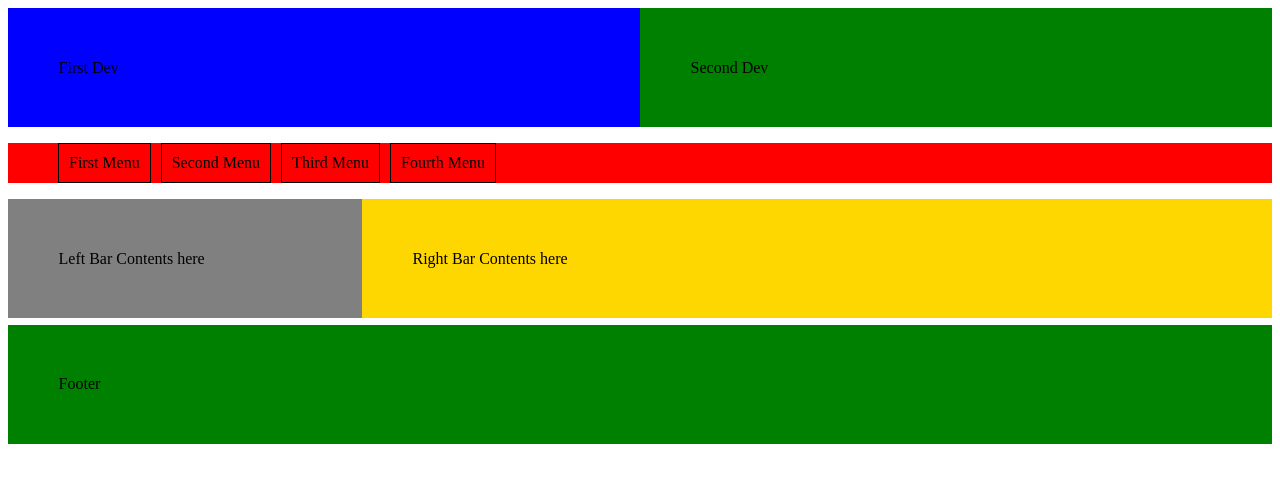
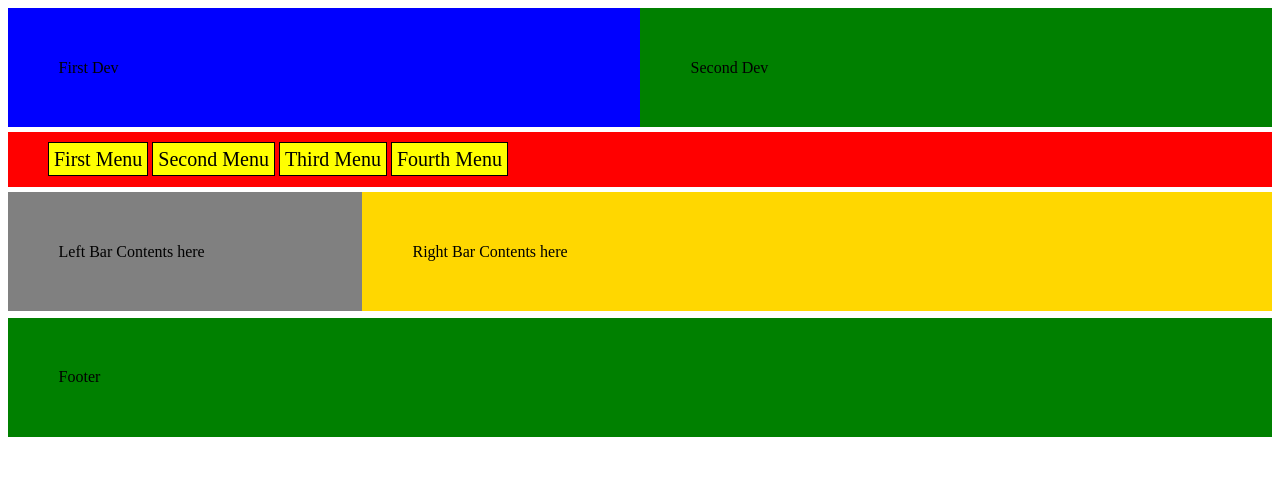
Before and after one commit to Nepali-Sagar/academic-web, a plain HTML site: page html/index.html in a window 1280 px wide. Drawn offline with Linux system fonts and the light colour scheme.

Commit message:
style: update classes and IDs in HTML

```diff
--- a/css/style.css
+++ b/css/style.css
@@ -1,11 +1,12 @@
-header div:first-child {
+/* Header Start */
+.first-dev {
   padding: 4%;
   background-color: blue;
   width: 42%;
   float: left;
 }
 
-header div:nth-child(2) {
+.second-dev {
   padding: 4%;
   background-color: green;
   width: 42%;
@@ -15,40 +16,56 @@ header div:nth-child(2) {
 .clear {
   clear: both;
 }
+/* Header End */
 
-nav {
+/* Navigation Start */
+.navigation {
   background-color: red;
+  float: left;
+  width: 100%;
+  margin-top: 5px;
+  margin-bottom: 5px;
 }
 
 nav ul {
   list-style: none;
+  display: block;
+  float: left;
 }
 
+nav ul li {
+  display: inline;
+}
 nav ul li a {
+  font-size: 20px;
+  text-decoration: none;
   color: black;
-  text-decoration: none;
-  float: left;
-  padding: 10px;
-  margin-left: 10px;
-  border: 1px solid;
+  border: 1px solid black;
+  padding: 5px;
+  background-color: yellow;
 }
+/* Navigation End */
 
-section div:first-child {
+/* Main Content Start */
+#left-bar {
   padding: 4%;
   background-color: grey;
   width: 20%;
   float: left;
 }
 
-section div:nth-child(2) {
+#right-bar {
   padding: 4%;
   background-color: gold;
   width: 64%;
   float: right;
 }
+/* Main Content End */
 
+/* Footer Start */
 footer {
   margin-top: 0.5%;
   padding: 4%;
   background-color: green;
 }
+/* Footer End */
--- a/html/index.html
+++ b/html/index.html
@@ -7,13 +7,16 @@
     <title>This is my first page</title>
   </head>
   <body>
+    <!-- Header Start -->
     <header>
-      <div>First Dev</div>
-      <div>Second Dev</div>
+      <div class="first-dev">First Dev</div>
+      <div class="second-dev">Second Dev</div>
       <div class="clear"></div>
     </header>
+    <!-- Header End -->
 
-    <nav>
+    <!-- Naviagtion Start -->
+    <nav class="navigation">
       <ul>
         <li><a href="#">First Menu</a></li>
         <li><a href="#">Second Menu</a></li>
@@ -22,12 +25,18 @@
         <div class="clear"></div>
       </ul>
     </nav>
+    <!-- navigation End -->
 
+    <!-- Main Content Start -->
     <section>
-      <div>Left Bar Contents here</div>
-      <div>Right Bar Contents here</div>
+      <div id="left-bar">Left Bar Contents here</div>
+      <div id="right-bar">Right Bar Contents here</div>
     </section>
     <div class="clear"></div>
+    <!-- Content End -->
+
+    <!-- Footer Start -->
     <footer>Footer</footer>
+    <!-- Footer End -->
   </body>
 </html>
```
